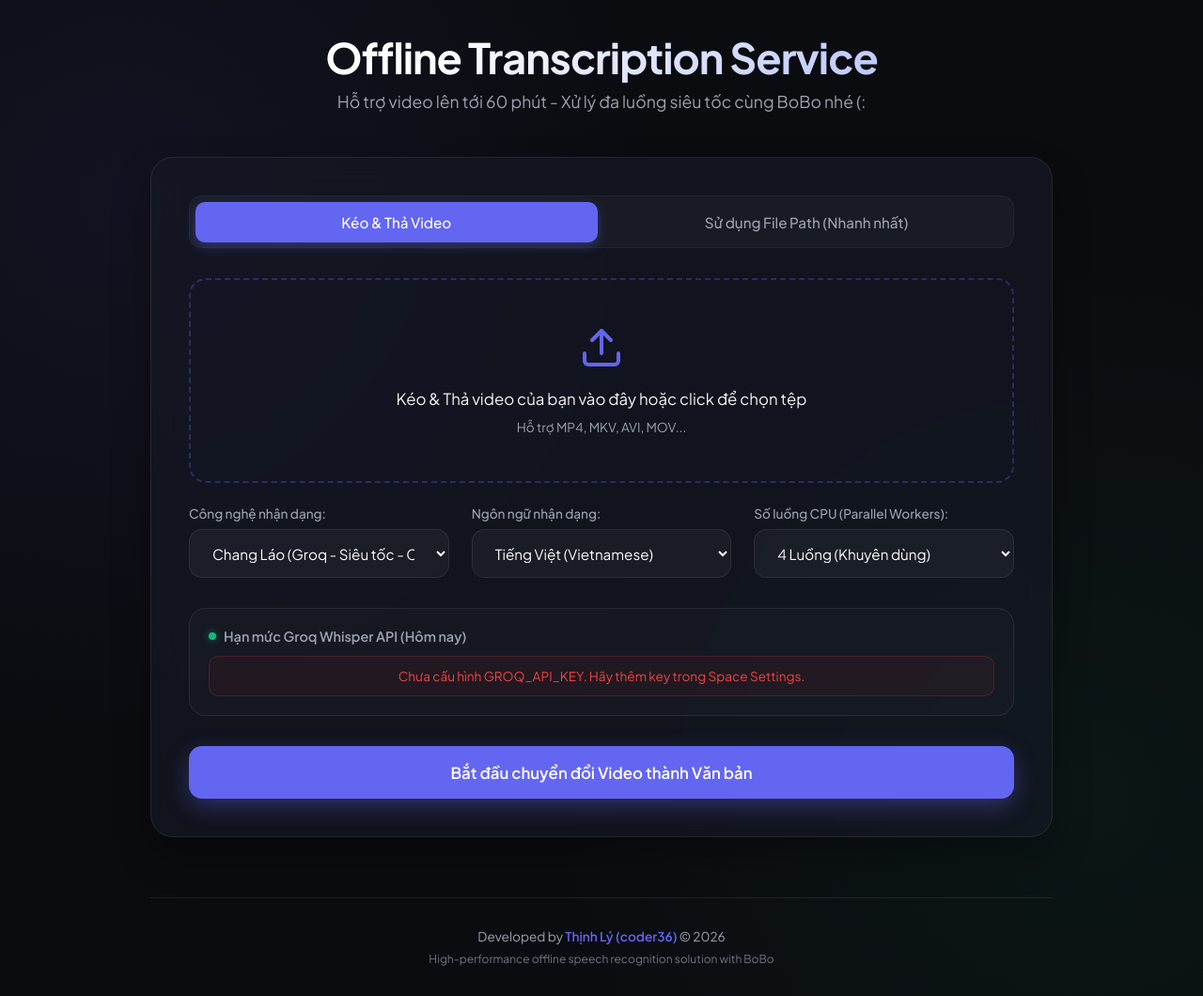
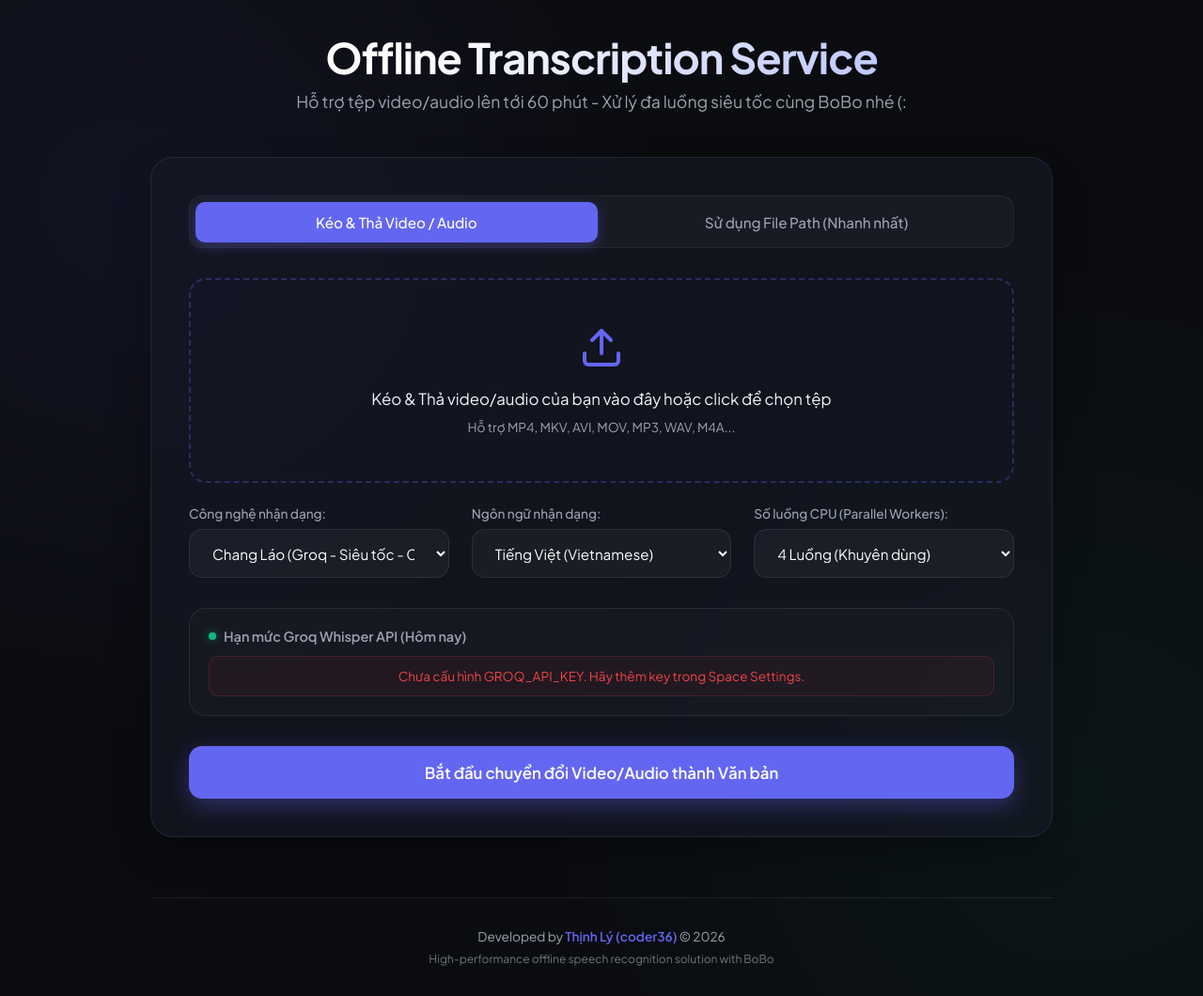
Before and after one commit to ThinhLy-Coder36/VideoToTextTool, a FastAPI app: page / in a window 1280 px wide. Shown: the whole page at 94% size. Run offline with FastAPI, Linux system fonts and the light colour scheme; data that the repository does not hold is empty.

Commit message:
Add support for audio files (MP3, WAV, M4A) in UI

```diff
--- a/templates/index.html
+++ b/templates/index.html
@@ -3,7 +3,7 @@
 <head>
     <meta charset="UTF-8">
     <meta name="viewport" content="width=device-width, initial-scale=1.0">
-    <title>Video to Text Converter - Premium Offline Service</title>
+    <title>Video / Audio to Text Converter - Premium Offline Service</title>
     <link href="https://fonts.googleapis.com/css2?family=Plus+Jakarta+Sans:wght@300;400;500;600;700&display=swap" rel="stylesheet">
     <style>
         :root {
@@ -527,13 +527,13 @@
 <div class="container">
     <header>
         <h1>Offline Transcription Service</h1>
-        <p>Hỗ trợ video lên tới 60 phút - Xử lý đa luồng siêu tốc cùng BoBo nhé (:</p>
+        <p>Hỗ trợ tệp video/audio lên tới 60 phút - Xử lý đa luồng siêu tốc cùng BoBo nhé (:</p>
     </header>
 
     <!-- Main Transcription Hub -->
     <div class="glass-card">
         <div class="tabs">
-            <button class="tab-btn active" onclick="switchTab('upload')">Kéo & Thả Video</button>
+            <button class="tab-btn active" onclick="switchTab('upload')">Kéo & Thả Video / Audio</button>
             <button class="tab-btn" onclick="switchTab('path')">Sử dụng File Path (Nhanh nhất)</button>
         </div>
 
@@ -546,19 +546,19 @@
                         <polyline points="17 8 12 3 7 8"></polyline>
                         <line x1="12" y1="3" x2="12" y2="15"></line>
                     </svg>
-                    <p id="upload-status">Kéo & Thả video của bạn vào đây hoặc click để chọn tệp</p>
-                    <span>Hỗ trợ MP4, MKV, AVI, MOV...</span>
-                    <input type="file" id="file-input" class="file-input" accept="video/*" onchange="handleFileSelect(event)">
+                    <p id="upload-status">Kéo & Thả video/audio của bạn vào đây hoặc click để chọn tệp</p>
+                    <span>Hỗ trợ MP4, MKV, AVI, MOV, MP3, WAV, M4A...</span>
+                    <input type="file" id="file-input" class="file-input" accept="video/*,audio/*" onchange="handleFileSelect(event)">
                 </div>
             </div>
 
             <!-- TAB Content 2: Local Path -->
             <div id="tab-path" class="tab-content">
                 <div class="path-input-group">
-                    <label for="video-path">Đường dẫn file video trên máy tính của bạn:</label>
-                    <input type="text" id="video-path" class="input-field" placeholder="Ví dụ: E:\Downloads\meeting.mp4">
+                    <label for="video-path">Đường dẫn file video/audio trên máy tính của bạn:</label>
+                    <input type="text" id="video-path" class="input-field" placeholder="Ví dụ: E:\Downloads\meeting.mp4 hoặc E:\Music\audio.mp3">
                     <span style="font-size: 0.8rem; color: var(--text-muted); margin-top: -0.25rem;">
-                        ⚠️ Ưu tiên dán đường dẫn trực tiếp đối với video dung lượng lớn để tránh tải tệp tốn dung lượng bộ nhớ.
+                        ⚠️ Ưu tiên dán đường dẫn trực tiếp đối với tệp dung lượng lớn để tránh tải tệp tốn dung lượng bộ nhớ.
                     </span>
                 </div>
             </div>
@@ -614,7 +614,7 @@
             </div>
 
             <button type="submit" class="btn-submit" id="submit-btn">
-                <span>Bắt đầu chuyển đổi Video thành Văn bản</span>
+                <span>Bắt đầu chuyển đổi Video/Audio thành Văn bản</span>
             </button>
         </form>
     </div>
@@ -793,13 +793,13 @@
         if (activeTab === 'path') {
             const pathVal = document.getElementById('video-path').value.trim();
             if (!pathVal) {
-                alert('Vui lòng nhập đường dẫn video!');
+                alert('Vui lòng nhập đường dẫn video/audio!');
                 return;
             }
             formData.append('video_path', pathVal);
         } else {
             if (!selectedFile) {
-                alert('Vui lòng chọn hoặc kéo thả một video!');
+                alert('Vui lòng chọn hoặc kéo thả một video/audio!');
                 return;
             }
             formData.append('file', selectedFile);
```
